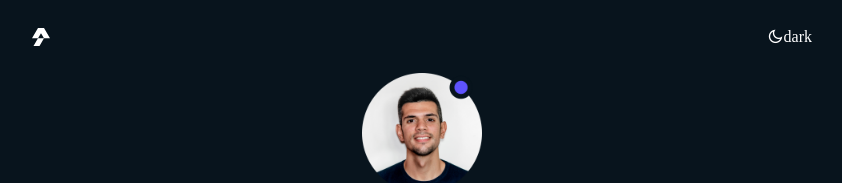
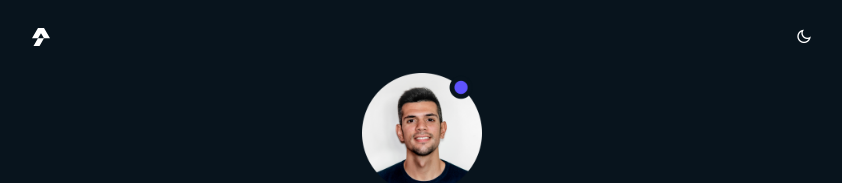
Before and after one commit to andrea-salvalaggio/my-portfolio, a Vue app: page / in a window 1280 px wide. Shown: the top 183 px of the page, without its empty margins (218-1060 px from the left). Built offline with nearby package versions, Linux system fonts and the light colour scheme.

Commit message:
feat: :sparkles: Create a new component for toggle dark mode icon

```diff
--- a/src/components/Header/HeaderComponent.vue
+++ b/src/components/Header/HeaderComponent.vue
@@ -7,9 +7,9 @@
             <img class="logo w-50" src="../../assets/img/logo.svg" alt="Personal Logo">
           </a>
         </div>
-        <div class="icon pe-lg-5">
-          <i class="ri-moon-line">{{ mode }}</i>
-        </div>
+
+        <!-- Icon for Dark Mode -->
+        <ToggleComponent/>
       </div>
 
       <HeroComponent :mode="mode"/>
@@ -19,10 +19,12 @@
 
 <script>
 import HeroComponent from './Hero/HeroComponent.vue';
+import ToggleComponent from './Hero/ToggleComponent.vue';
 
 export default {
   components: {
-    HeroComponent
+    HeroComponent,
+    ToggleComponent
   },
 
   props: ['mode']
@@ -32,14 +34,7 @@ export default {
 <style lang="scss" scoped>
 @import "../../../styles/variables.scss";
 
-.icon {
-  &:hover {
-    color: $primaryColorBrand;
-    cursor: pointer;
-  }
-}
-
-.dark .logo{
+.dark .logo {
   filter: invert(1);
 }
 </style>
--- /dev/null
+++ b/src/components/Header/Hero/ToggleComponent.vue
@@ -0,0 +1,26 @@
+<template>
+    <div class="icon pe-lg-5">
+        <i class="ri-moon-line toggle"
+        :checked="(mode === 'dark') ? 'checked' : false"
+        @change="$emit('toggle')">
+        {{ mode }}
+        </i>
+    </div>
+</template>
+
+<script>
+export default {
+    props: ['mode']
+}
+</script>
+
+<style lang="scss" scoped>
+@import "@/../styles/variables.scss";
+.icon {
+  &:hover {
+    color: $primaryColorBrand;
+    cursor: pointer;
+  }
+}
+
+</style>
```
